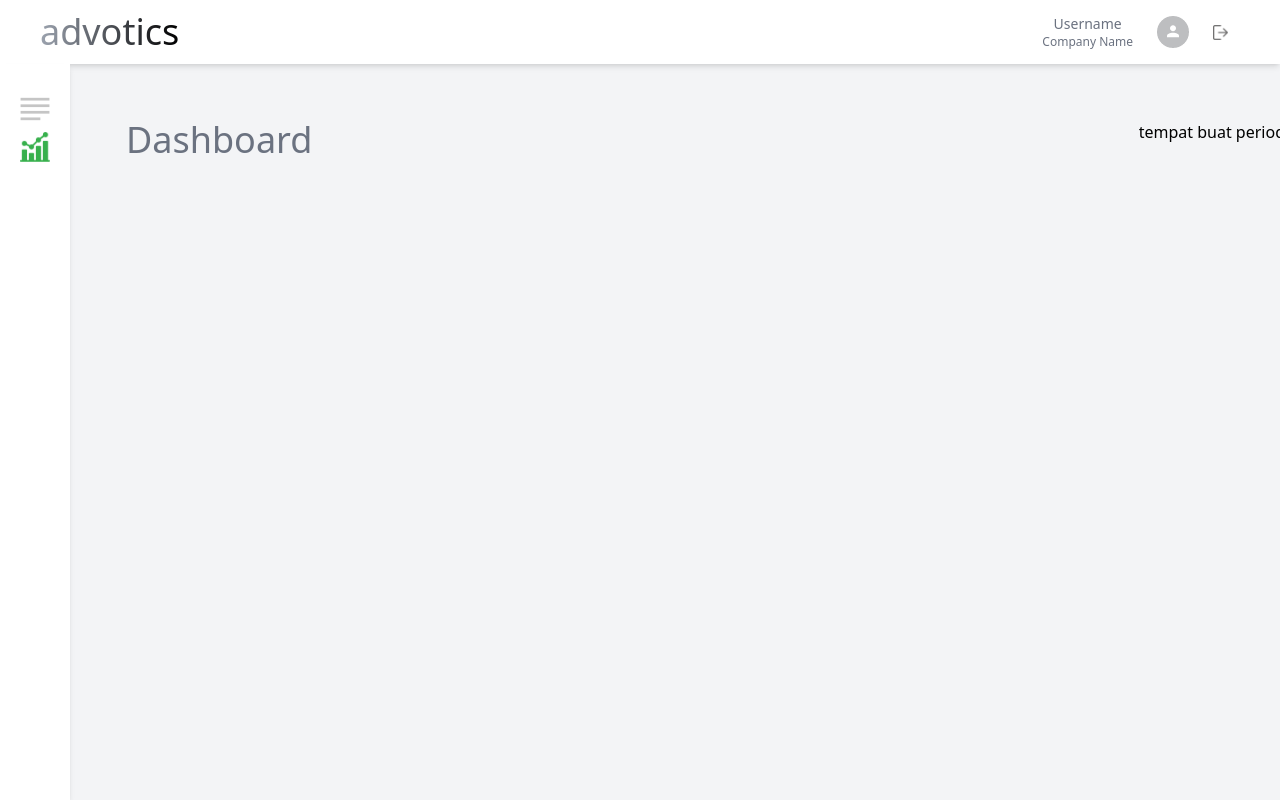
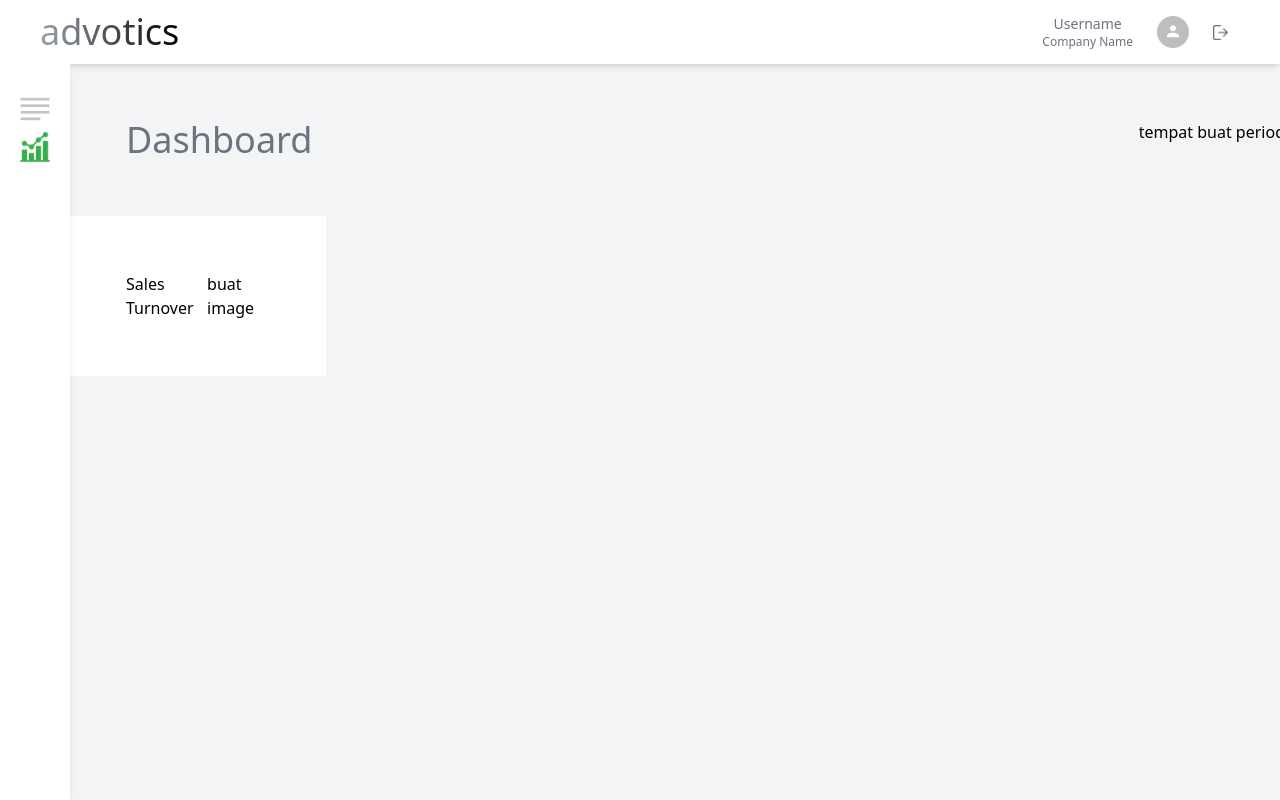
Before and after one commit to ahmadrafidev/dashboard, a React (Create React App) app: page / in a window 1280 px wide. Shown: the top 800 px of the page. Built offline with nearby package versions, Linux system fonts and the light colour scheme.

Commit message:
feat: inisiasi card sales

```diff
--- a/src/components/card/sales/SalesCard.jsx
+++ b/src/components/card/sales/SalesCard.jsx
@@ -4,8 +4,15 @@ import React from "react";
 export default function Sales(){
   return(
     <>
-      <div>
-
+      <div className="flex p-14 w-64 bg-white">
+        <div className="flex flex-row justify-around">
+          <div>
+            <p>Sales Turnover</p>
+          </div>
+          <div>
+            <p>buat image</p>
+          </div>
+        </div>
       </div>
     </>
   );
```
